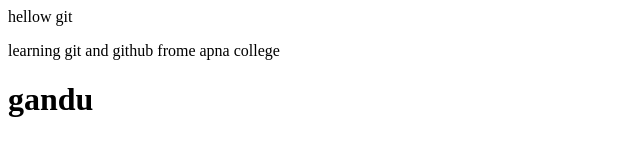
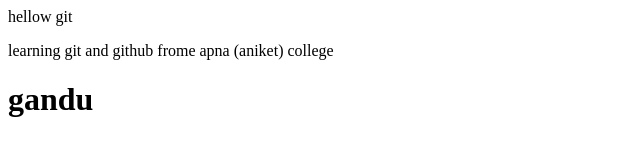
Before and after one commit to aniketpatraa/git-and-github, a plain HTML site: page git/index.html in a window 1280 px wide. Shown: the full height of the page, 0-640 px from the left. Drawn offline with Linux system fonts and the light colour scheme.

Commit message:
upadte in git'

```diff
--- a/git/index.html
+++ b/git/index.html
@@ -1,3 +1,3 @@
 <p>hellow git </p>
-<p> learning git and github frome apna college</p>
+<p> learning git and github frome apna (aniket) college</p>
 <h1>gandu</h1>
```
